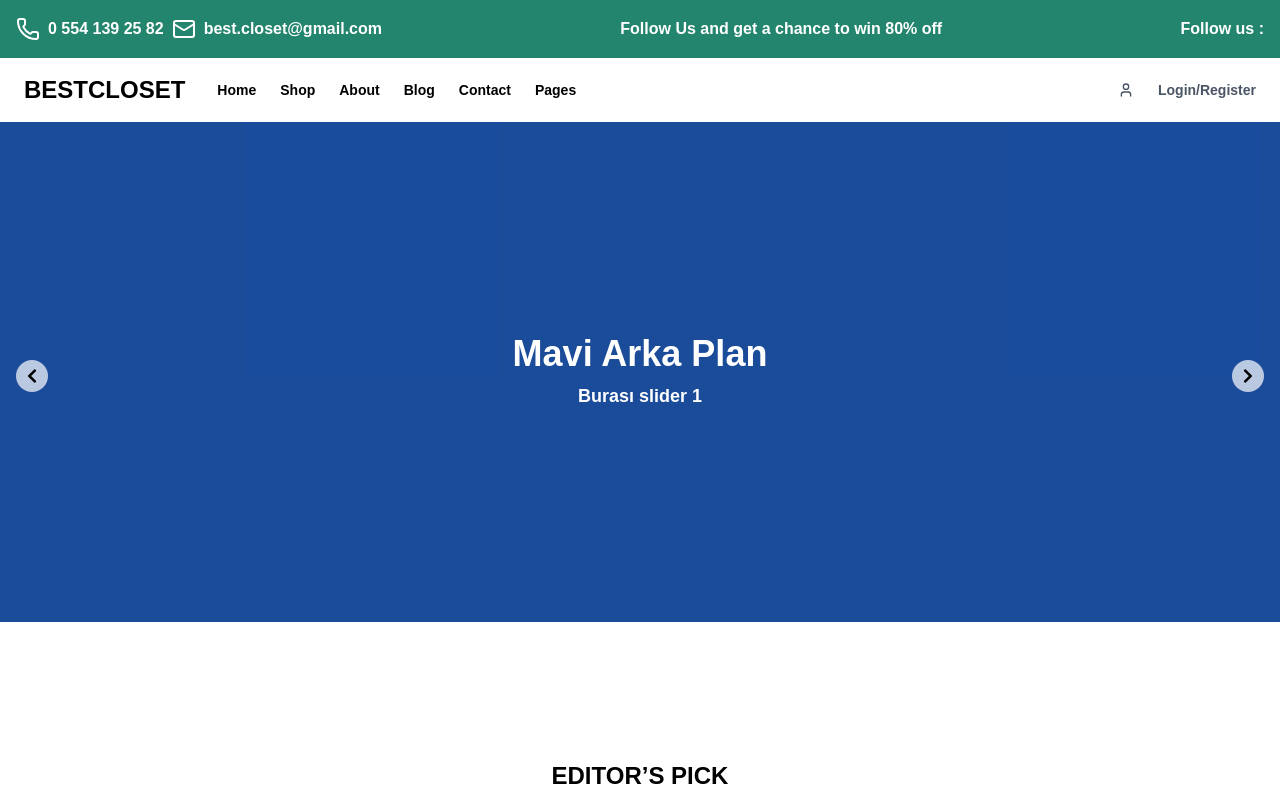
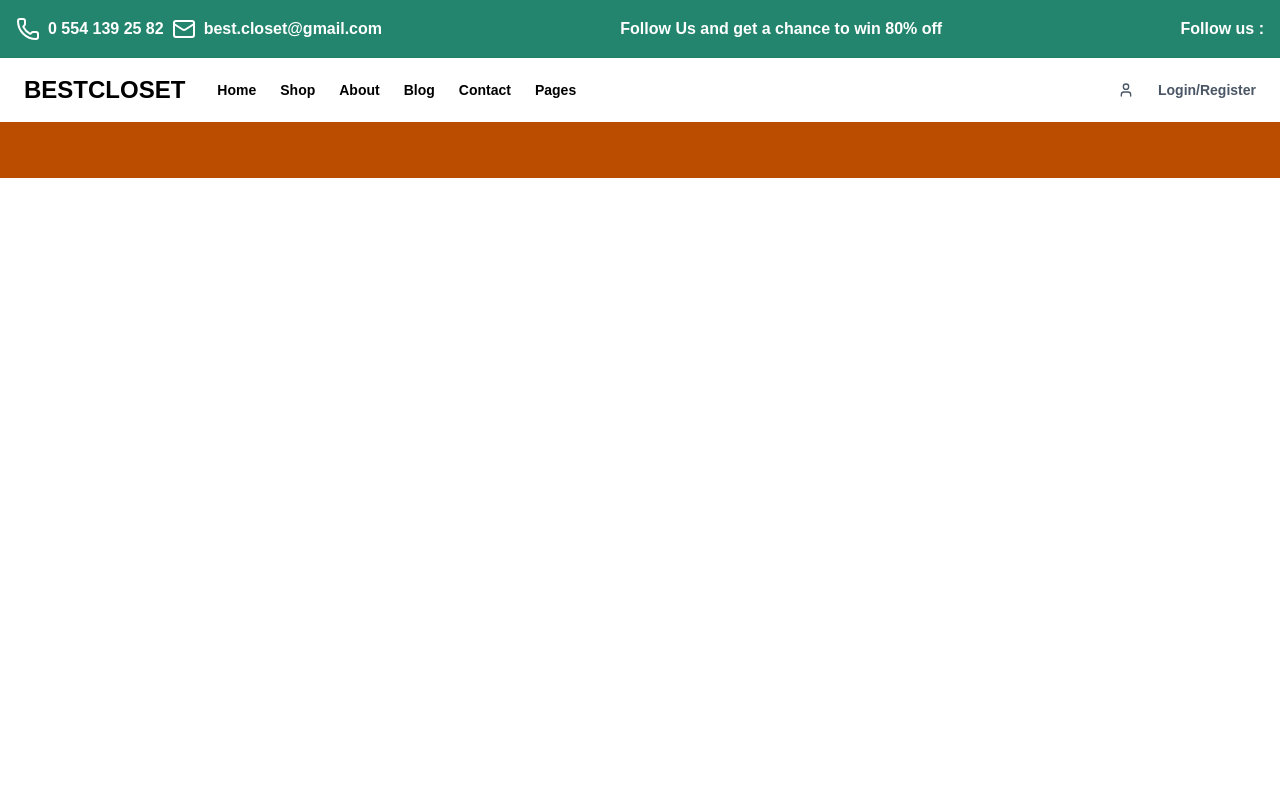
Before and after one commit to bernakocalar/BestCloset, a React (Vite) app: page /shop in a window 1280 px wide. Shown: the top 800 px of the page. Built offline with nearby package versions, Linux system fonts and the light colour scheme.

Commit message:
feat: update react-router-dom to version 7.5.0; add ShopPage component and integrate routing in PageContent

```diff
--- a/package.json
+++ b/package.json
@@ -18,7 +18,7 @@
     "react-dom": "^19.0.0",
     "react-icons": "^5.5.0",
     "react-redux": "^9.2.0",
-    "react-router-dom": "^5.3.4",
+    "react-router-dom": "^7.5.0",
     "react-slick": "^0.30.3",
     "react-toastify": "^11.0.5",
     "redux-thunk": "^3.1.0",
--- a/src/App.jsx
+++ b/src/App.jsx
@@ -3,14 +3,12 @@ import React from "react"
 import "slick-carousel/slick/slick.css";
 import "slick-carousel/slick/slick-theme.css";
 import PageContent from "./layout/PageContent";
-import HomePage from "./containers/HomePage"
 
 function App() {
 
   return (
  <>
   <PageContent/>
-    <HomePage/>
     </>
 )
 }
--- /dev/null
+++ b/src/containers/ShopPage.jsx
@@ -0,0 +1,3 @@
+export default function ShopPage(){
+    return <div className="bg-amber-700 w-full h-14" ></div>
+}
--- a/src/layout/PageContent.jsx
+++ b/src/layout/PageContent.jsx
@@ -1,11 +1,25 @@
+import { BrowserRouter, Route, Routes } from "react-router-dom";
 import Header from "./Header";
 import MainNav from "./MainNav";
+import HomePage from "../containers/HomePage";
+import ShopPage from "../containers/ShopPage";
+
+export const pages = [
+  { path: "/", component: HomePage },
+  { path: "/shop", component: ShopPage },
+];
 
 export default function PageContent() {
-    return (
-       <>
-       <Header />
-       <MainNav />
-       </>
-    );
+  return (
+    <BrowserRouter>
+      <Header />
+      <MainNav />
+      <Routes>
+        {pages.map(({ component, path }) => {
+          const Component = component;
+          return <Route key={path} element={<Component />} path={path} />;
+        })}
+      </Routes>
+    </BrowserRouter>
+  );
 }
```
Also changed, not shown: 1 other file (tests, documents, lock files or other folders).
